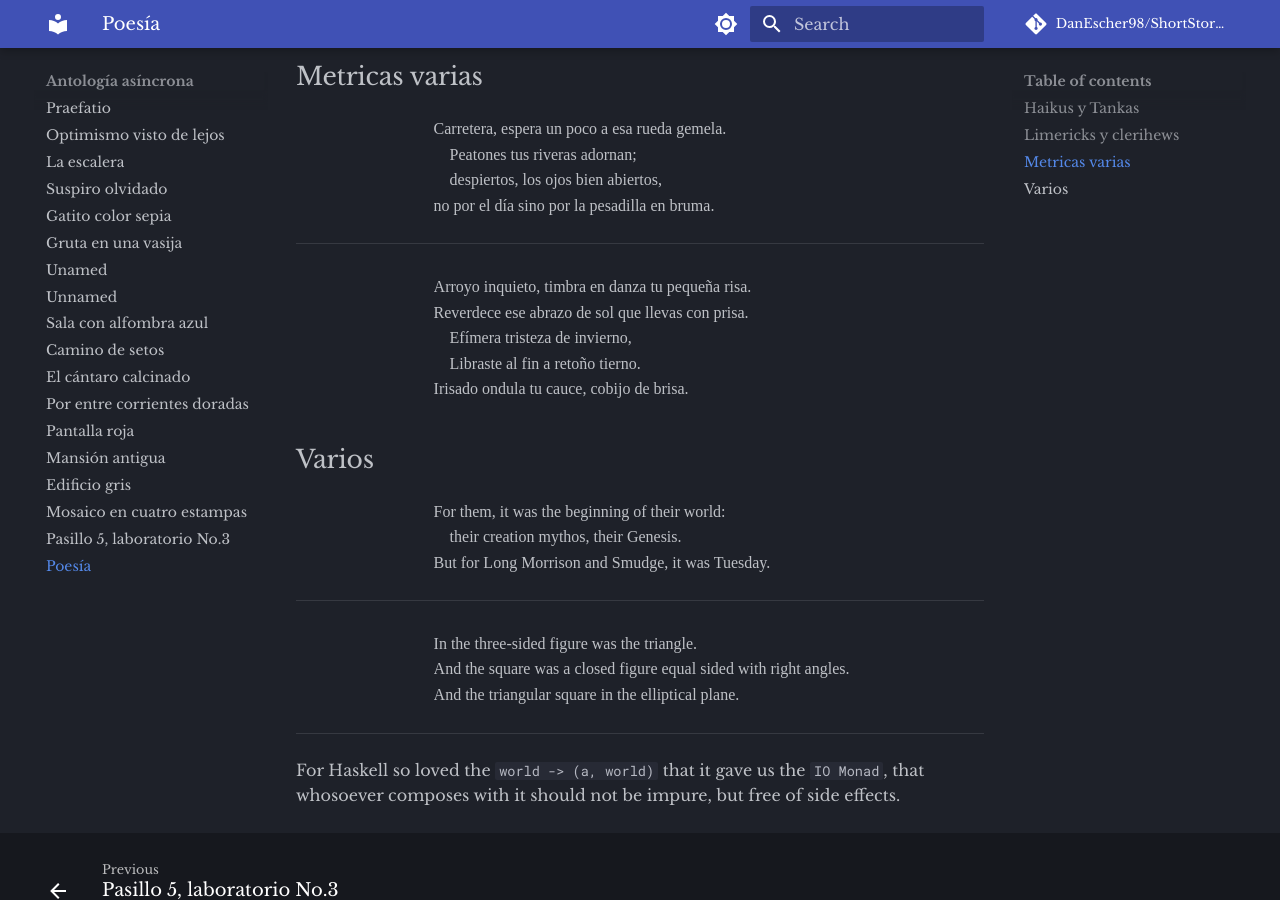
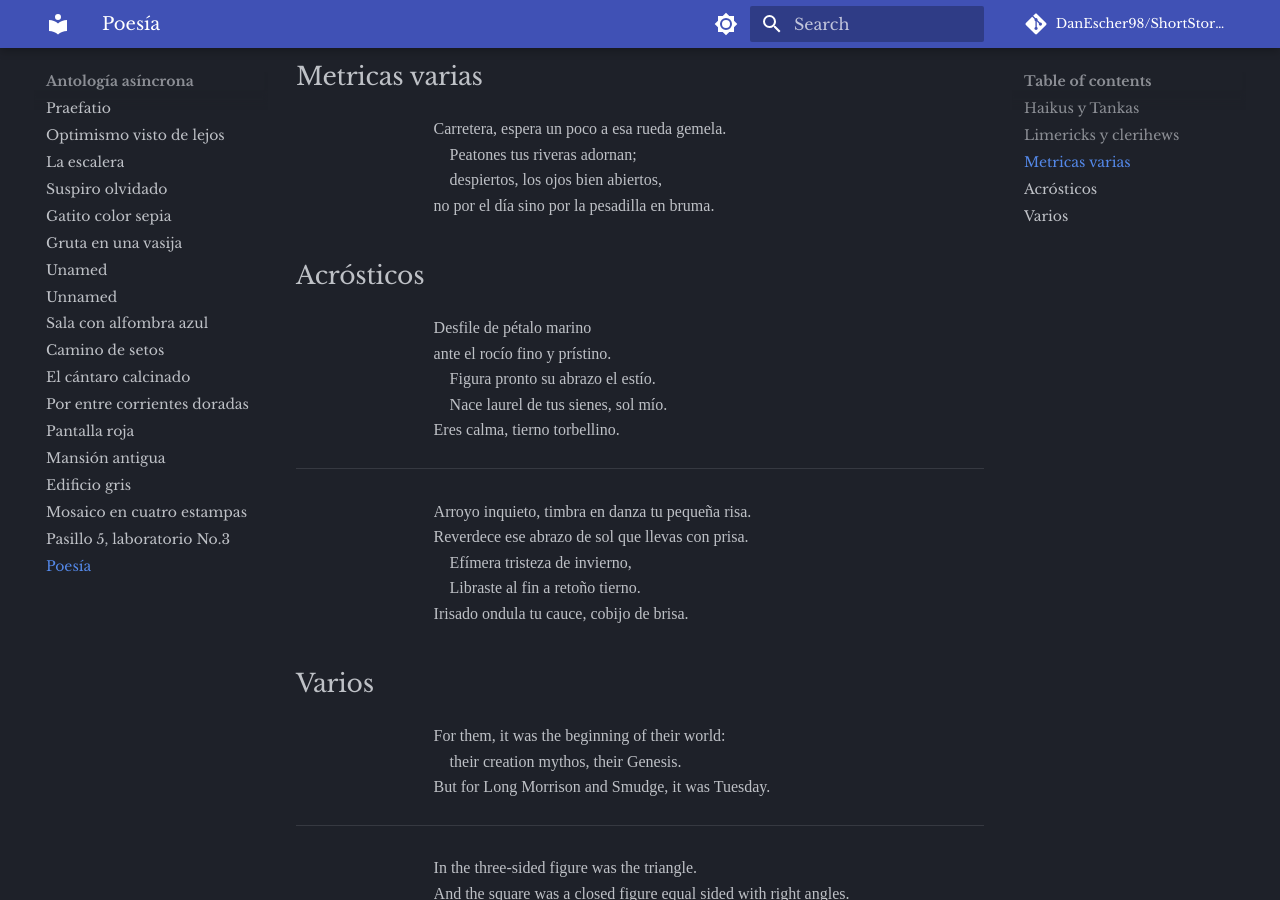
Before and after one commit to DanEscher98/ShortStories, an MkDocs documentation site: the page built from pages/poetry.md, in a window 1280 px wide and 900 px high, scrolled down 1338 px. Built offline with MkDocs 1.6.1 and Material for MkDocs 9.7.7, drawn with Linux system fonts in a browser that asks for light colours; comment, search, counter and statistics services are not loaded.

Commit message:
added acrostic poems

```diff
--- a/pages/poetry.md
+++ b/pages/poetry.md
@@ -64,6 +64,17 @@ Carretera, espera un poco a esa rueda gemela.
     despiertos, los ojos bien abiertos,
 no por el día sino por la pesadilla en bruma.
 </div>
+
+
+## Acrósticos
+
+<div class="poem">
+Desfile de pétalo marino
+ante el rocío fino y prístino.
+    Figura pronto su abrazo el estío.
+    Nace laurel de tus sienes, sol mío.
+Eres calma, tierno torbellino.
+</div>
 ---
 <div class="poem">
 Arroyo inquieto, timbra en danza tu pequeña risa.
@@ -72,7 +83,6 @@ Reverdece ese abrazo de sol que llevas con prisa.
     Libraste al fin a retoño tierno.
 Irisado ondula tu cauce, cobijo de brisa.
 </div>
-
 
 ## Varios
 
```
